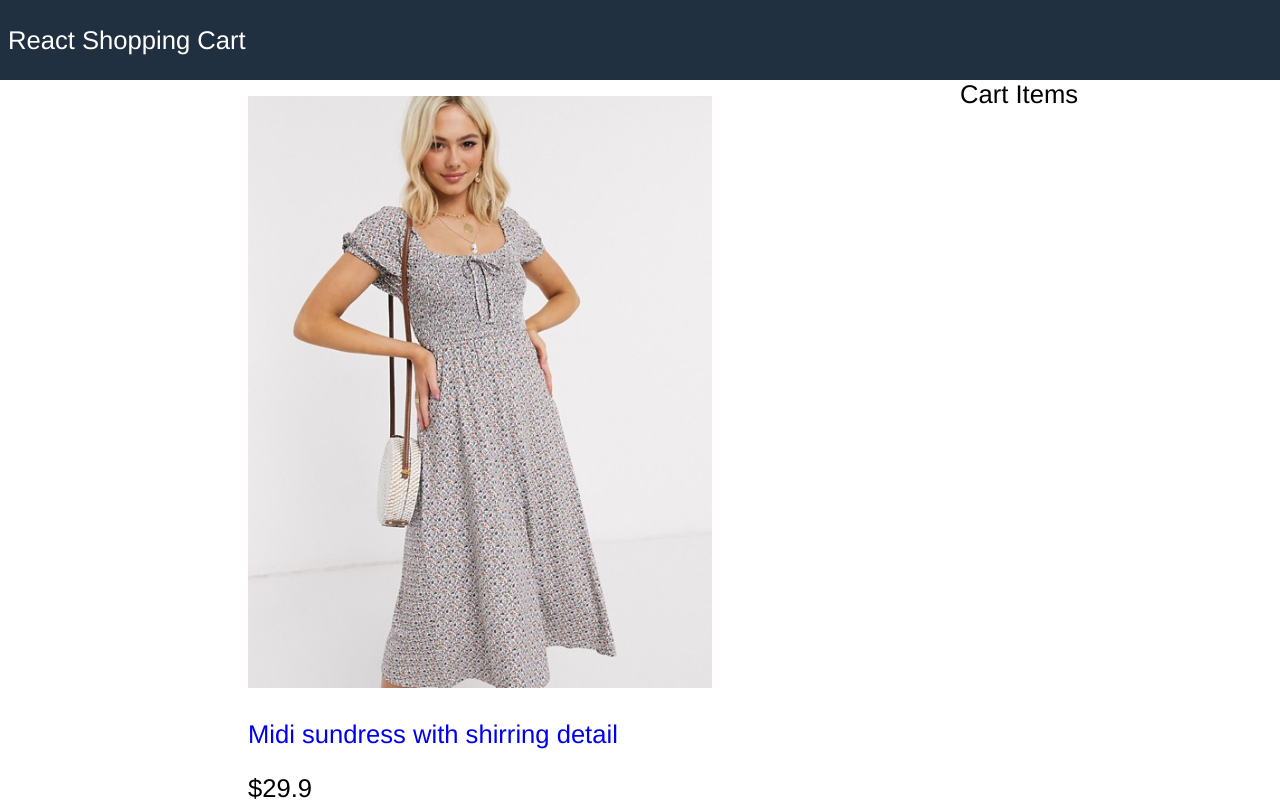
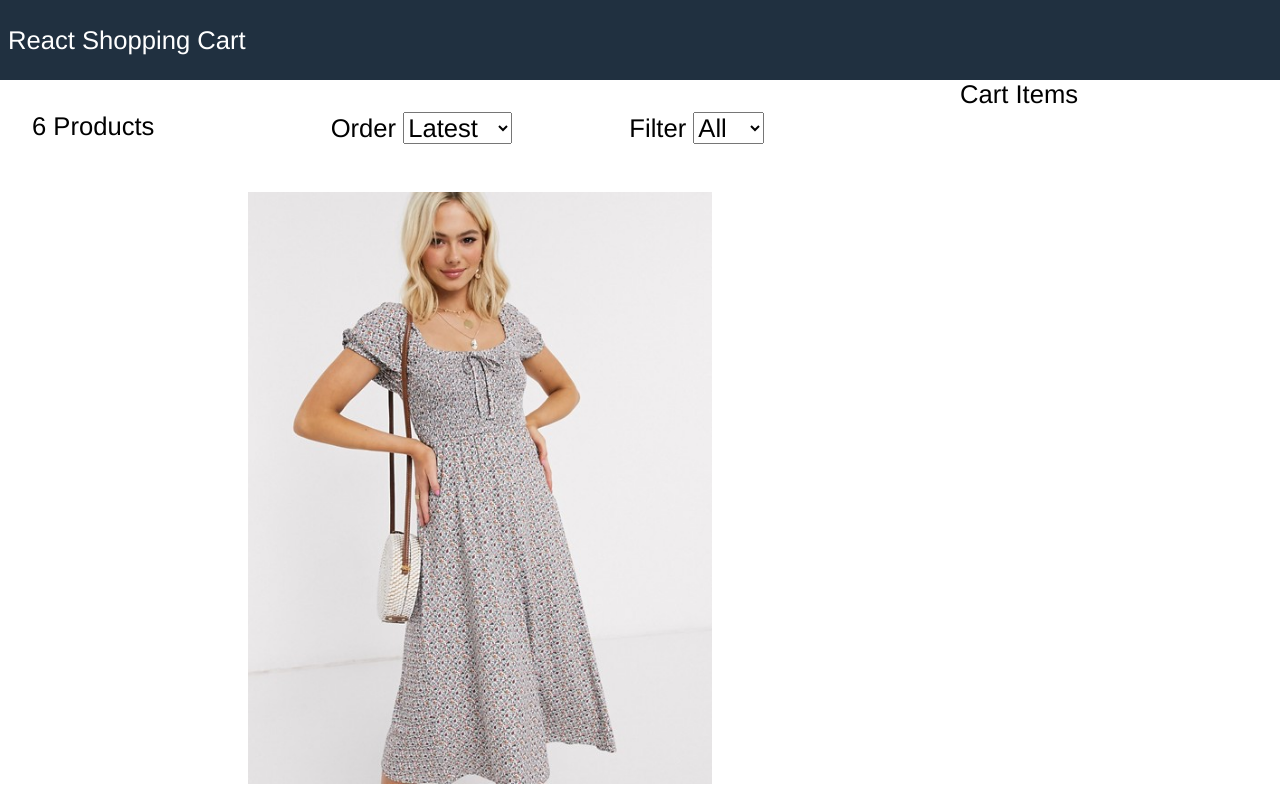
Before and after one commit to geriadam/react-shopping-cart, a React (Create React App) app: page / in a window 1280 px wide. Shown: the top 801 px of the page. Built offline with nearby package versions, Linux system fonts and the light colour scheme.

Commit message:
filter component

```diff
--- a/src/App.js
+++ b/src/App.js
@@ -1,6 +1,7 @@
 import React, { Component } from 'react';
 import data from './data.json';
 import Products from './components/Products'
+import Filter from './components/Filter'
 
 class App extends Component {
     constructor() {
@@ -9,6 +10,41 @@
             products: data.products,
             size: "",
             sort: "",
+        }
+    }
+
+    sortProducts = (event) => {
+        const sort = event.target.value
+        this.setState({
+            sort: sort,
+            products: this.state.products
+                .slice()
+                .sort((a,b) => (
+                    sort === "lowest"
+                    ? a.price > b.price
+                        ? 1
+                        : -1
+                    : sort === "highest"
+                    ? a.price < b.price
+                        ? 1
+                        : -1
+                    : a._id < b._id
+                    ? 1
+                    : -1
+            ))
+        })
+    }
+
+    filterProducts = (event) => {
+        if(event.target.value === ""){
+            this.setState({size: event.target.value, products: data.products})
+        } else {
+            this.setState({
+                size: event.target.value,
+                products: data.products.filter(
+                    (product) => product.availableSizes.indexOf(event.target.value) >= 0
+                ),
+            })
         }
     }
 
@@ -21,6 +57,13 @@
                 <main>
                     <div className="content">
                         <div className="main">
+                            <Filter
+                                count={this.state.products.length}
+                                size={this.state.size}
+                                sort={this.state.sort}
+                                filterProducts={this.filterProducts}
+                                sortProducts={this.sortProducts}
+                            ></Filter>
                             <Products products={this.state.products} />
                         </div>
                         <div className="sidebar">
--- /dev/null
+++ b/src/components/Filter.js
@@ -0,0 +1,33 @@
+import React, { Component } from 'react'
+
+export default class Filter extends Component {
+    render() {
+        return (
+            <div className="filter">
+                <div className="filter-result">
+                    {this.props.count} Products
+                </div>
+                <div className="filter-sort">
+                    Order{" "}
+                    <select value={this.props.size} onChange={this.props.sortProducts}>
+                        <option>Latest</option>
+                        <option value="lowest">Lowest</option>
+                        <option value="highest">Highest</option>
+                    </select>
+                </div>
+                <div className="filter-size">
+                    Filter{" "}
+                    <select value={this.props.size} onChange={this.props.filterProducts}>
+                        <option value="">All</option>
+                        <option value="XS">XS</option>
+                        <option value="S">S</option>
+                        <option value="M">M</option>
+                        <option value="L">L</option>
+                        <option value="XL">XL</option>
+                        <option value="XXL">XXL</option>
+                    </select>
+                </div>
+            </div>
+        )
+    }
+}
--- a/src/index.css
+++ b/src/index.css
@@ -131,3 +131,15 @@
 .button.primary {
     background-color: #f0c040;
 }
+
+/* Filter */
+.filter {
+    display: flex;
+    justify-content: "space-between";
+    padding: 1rem;
+    margin: 1rem;
+    margin-bottom: 0.1rem #c0c0c0 solid;
+}
+.filter div {
+    flex: 1;
+}
```
